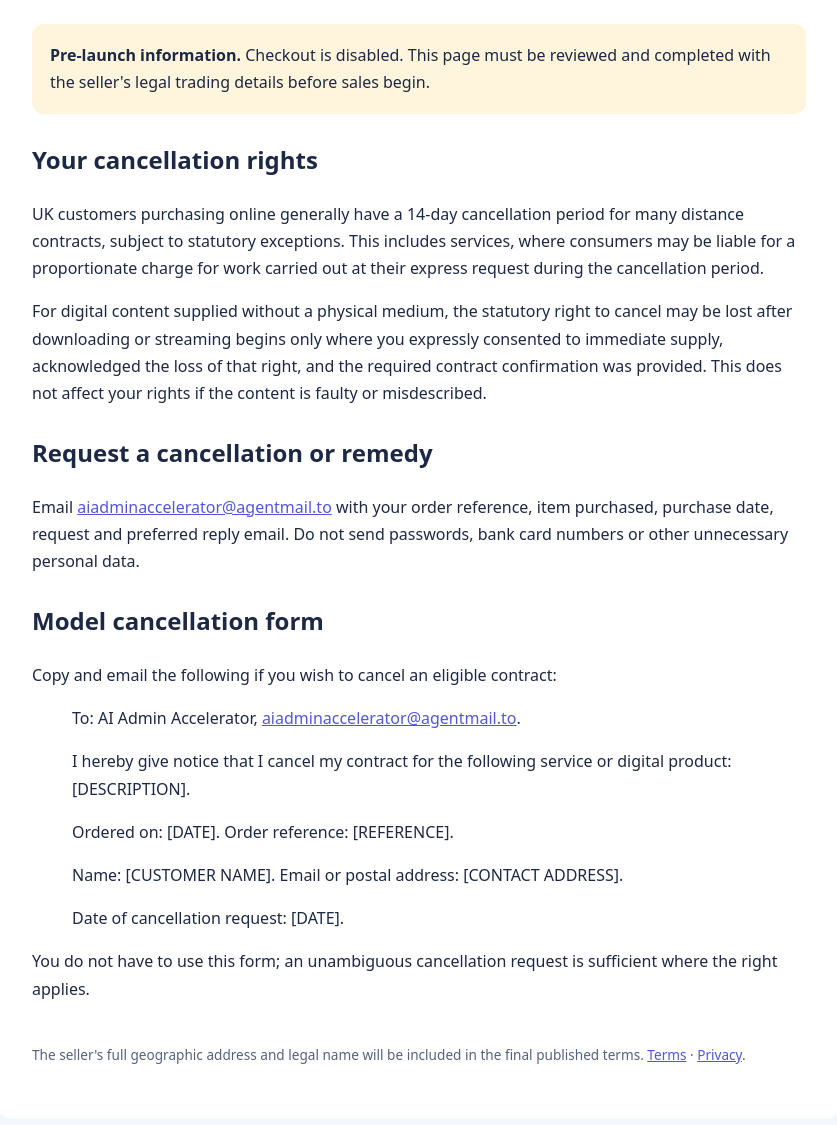
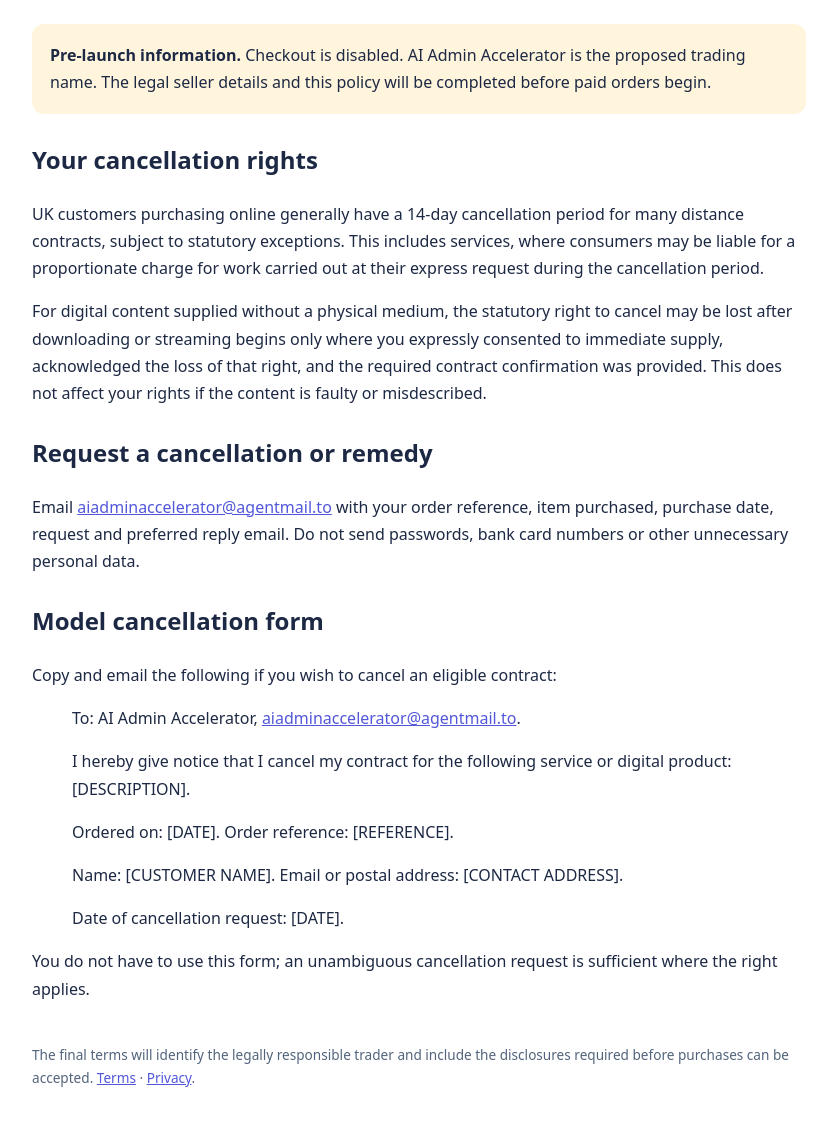
Before and after one commit to ashpatel70-sys/-ai-admin-accelerator, a website: page public/cancellation.html in a window 1280 px wide. Shown: the part 249-1374 px from the top of the page, without its empty margins (221-1058 px from the left). Drawn offline with Linux system fonts and the light colour scheme.

Commit message:
Use AI Admin Accelerator trading name without publishing private address or claiming a registered legal entity

```diff
--- a/public/cancellation.html
+++ b/public/cancellation.html
@@ -3,9 +3,9 @@
 <style>body{font:16px/1.7 system-ui,-apple-system,Segoe UI,sans-serif;margin:0;background:#f5f7ff;color:#1d2944}main{width:min(850px,calc(100% - 36px));margin:30px auto;background:#fff;border-radius:18px;padding:clamp(20px,5vw,38px);box-sizing:border-box}a{color:#5257d9}h1{font-size:clamp(1.9rem,5vw,2.7rem);line-height:1.2}.note{border-radius:12px;background:#fff4dc;padding:18px}section{margin:26px 0}code{background:#f2f4fb;padding:2px 5px;border-radius:5px}footer{margin-top:40px;font-size:.85rem;color:#52647c}</style>
 </head><body><main><p><a href="/">← Return to AI Admin Accelerator</a></p>
 <h1>Cancellation and refund information</h1>
-<p class="note"><strong>Pre-launch information.</strong> Checkout is disabled. This page must be reviewed and completed with the seller's legal trading details before sales begin.</p>
+<p class="note"><strong>Pre-launch information.</strong> Checkout is disabled. AI Admin Accelerator is the proposed trading name. The legal seller details and this policy will be completed before paid orders begin.</p>
 <section><h2>Your cancellation rights</h2><p>UK customers purchasing online generally have a 14-day cancellation period for many distance contracts, subject to statutory exceptions. This includes services, where consumers may be liable for a proportionate charge for work carried out at their express request during the cancellation period.</p><p>For digital content supplied without a physical medium, the statutory right to cancel may be lost after downloading or streaming begins only where you expressly consented to immediate supply, acknowledged the loss of that right, and the required contract confirmation was provided. This does not affect your rights if the content is faulty or misdescribed.</p></section>
 <section><h2>Request a cancellation or remedy</h2><p>Email <a href="mailto:aiadminaccelerator@agentmail.to">aiadminaccelerator@agentmail.to</a> with your order reference, item purchased, purchase date, request and preferred reply email. Do not send passwords, bank card numbers or other unnecessary personal data.</p></section>
 <section><h2>Model cancellation form</h2><p>Copy and email the following if you wish to cancel an eligible contract:</p><blockquote><p>To: AI Admin Accelerator, <a href="mailto:aiadminaccelerator@agentmail.to">aiadminaccelerator@agentmail.to</a>.</p><p>I hereby give notice that I cancel my contract for the following service or digital product: [DESCRIPTION].</p><p>Ordered on: [DATE]. Order reference: [REFERENCE].</p><p>Name: [CUSTOMER NAME]. Email or postal address: [CONTACT ADDRESS].</p><p>Date of cancellation request: [DATE].</p></blockquote><p>You do not have to use this form; an unambiguous cancellation request is sufficient where the right applies.</p></section>
-<footer><p>The seller's full geographic address and legal name will be included in the final published terms. <a href="/terms.html">Terms</a> · <a href="/privacy.html">Privacy</a>.</p></footer>
+<footer><p>The final terms will identify the legally responsible trader and include the disclosures required before purchases can be accepted. <a href="/terms.html">Terms</a> · <a href="/privacy.html">Privacy</a>.</p></footer>
 </main></body></html>
```
